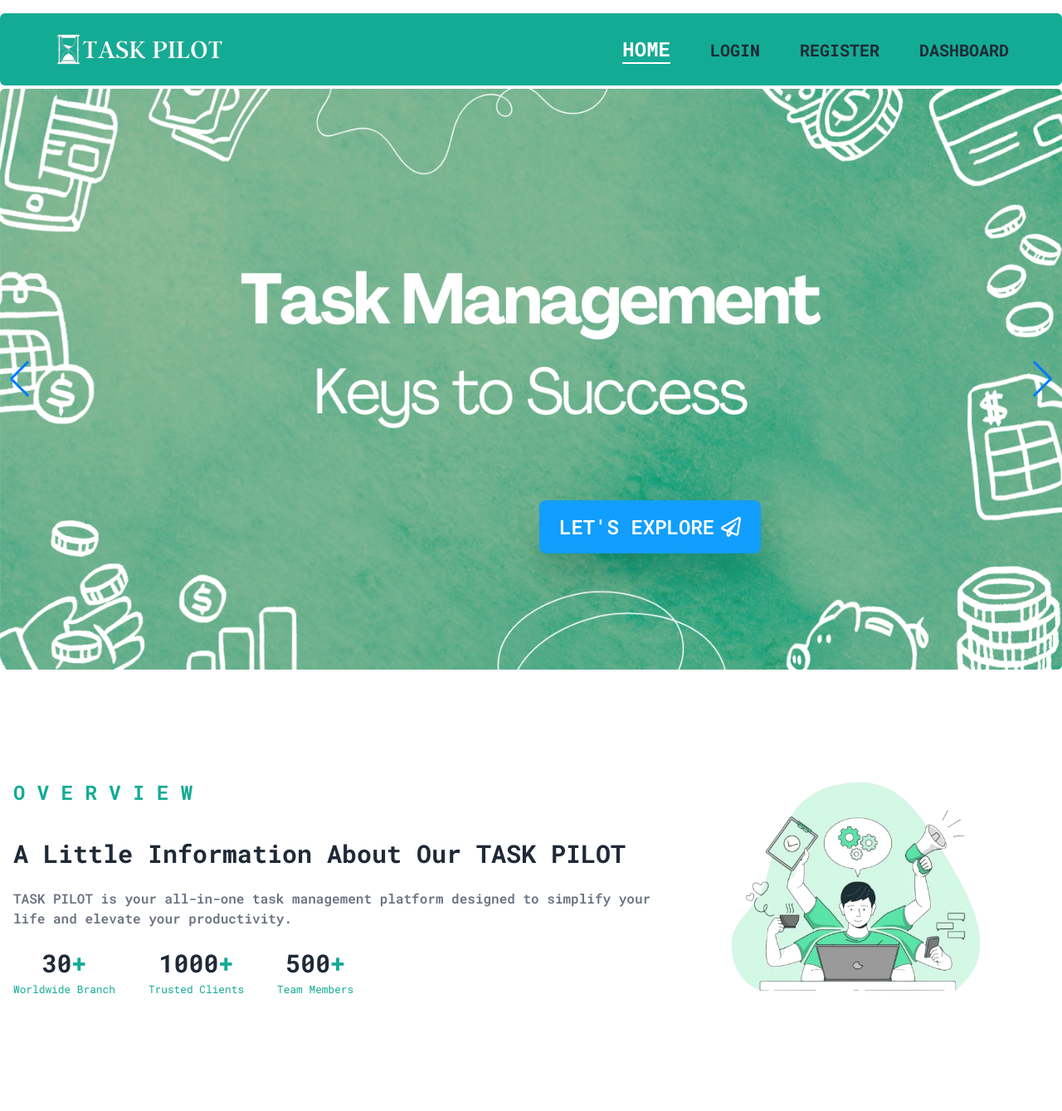
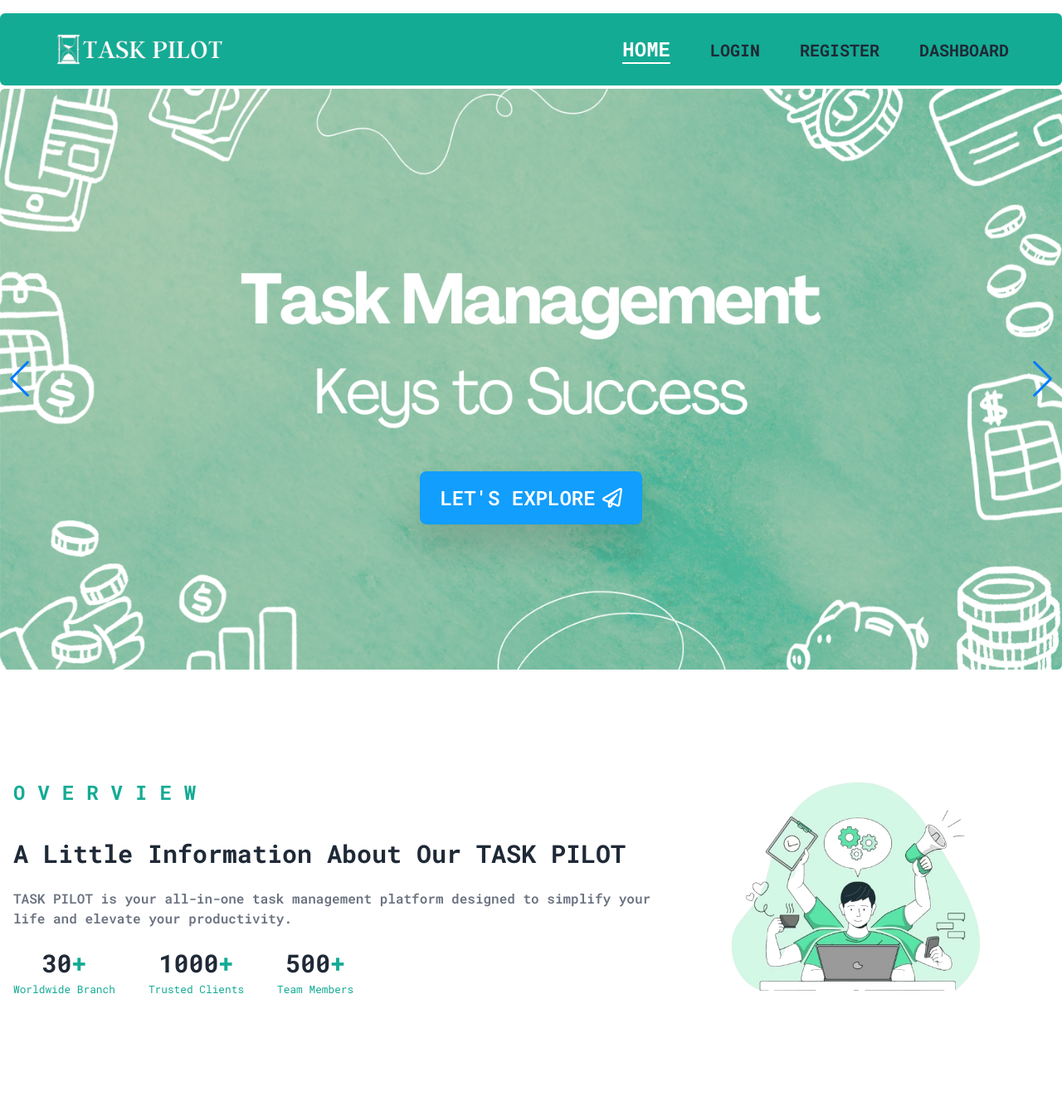
Before and after one commit to mdnoble1/task-pilot-client, a React (Vite) app: page / in a window 1280 px wide. Shown: the top 1339 px of the page at 83% size. Built offline with nearby package versions, Linux system fonts and the light colour scheme; no server answers.

Commit message:
updated some styles

```diff
--- a/src/pages/home/Overview/Overview.jsx
+++ b/src/pages/home/Overview/Overview.jsx
@@ -6,8 +6,9 @@ const Overview = () => {
       <div className="hero">
         <div className="hero-content justify-between flex-col w-full lg:flex-row">
           <div className="text-center lg:text-left">
-            <h1 className="text-2xl font-bold text-[#13ab94] w-1/2 mx-auto lg:mx-0">
-              O V E R V I E W
+            <h1 className="text-xl md:text-2xl font-bold text-[#13ab94] w-1/2 mx-auto lg:mx-0 tracking-[8px]
+            md:tracking-[15px]">
+              OVERVIEW
             </h1>
             <h2 className="text-2xl lg:text-3xl font-bold mt-4 lg:mt-10">
               A Little Information About Our TASK PILOT
--- a/src/pages/home/banner/Banner.jsx
+++ b/src/pages/home/banner/Banner.jsx
@@ -31,11 +31,26 @@ const Banner = () => {
       >
         <SwiperSlide className="relative">
           <img
-            className="h-full lg:h-[700px] w-full opacity-90 lg:rounded-md"
+            className="h-full lg:h-[700px] w-full opacity-70 lg:rounded-md"
             src={img1}
             alt=""
           />
-          <div className="absolute bottom-[40px] left-[150px] md:bottom-[60px] md:left-[290px] lg:bottom-[140px] lg:left-[650px]">
+          <div className="absolute bottom-[30px] lg:bottom-1/4 w-full text-center">
+            <NavLink to="/dashboard">
+              <button className="btn btn-sm md:btn-md lg:btn-lg bg-[#129efc] hover:bg-blue-700 border-0 font-semibold md:text-2xl text-white uppercase drop-shadow-2xl opacity-100">
+                Let's Explore{" "}
+                <FaRegPaperPlane className="text-lg md:text-2xl"></FaRegPaperPlane>
+              </button>
+            </NavLink>
+          </div>
+        </SwiperSlide>
+        <SwiperSlide className="relative">
+          <img
+            className="h-full lg:h-[700px] w-full opacity-70 lg:rounded-md"
+            src={img2}
+            alt=""
+          />
+          <div className="absolute bottom-[30px] lg:bottom-1/4 w-full text-center">
             <NavLink to="/dashboard">
               <button className="btn btn-sm md:btn-md lg:btn-lg bg-[#129efc] hover:bg-blue-700 border-0 font-semibold md:text-2xl text-white uppercase drop-shadow-2xl">
                 Let's Explore{" "}
@@ -46,11 +61,11 @@ const Banner = () => {
         </SwiperSlide>
         <SwiperSlide className="relative">
           <img
-            className="h-full lg:h-[700px] w-full opacity-90 lg:rounded-md"
-            src={img2}
+            className="h-full lg:h-[700px] w-full opacity-70 lg:rounded-md"
+            src={img3}
             alt=""
           />
-          <div className="absolute bottom-[40px] left-[150px] md:bottom-[60px] md:left-[290px] lg:bottom-[140px] lg:left-[650px]">
+          <div className="absolute bottom-[30px] lg:bottom-1/4 w-full text-center">
             <NavLink to="/dashboard">
               <button className="btn btn-sm md:btn-md lg:btn-lg bg-[#129efc] hover:bg-blue-700 border-0 font-semibold md:text-2xl text-white uppercase drop-shadow-2xl">
                 Let's Explore{" "}
@@ -61,11 +76,11 @@ const Banner = () => {
         </SwiperSlide>
         <SwiperSlide className="relative">
           <img
-            className="h-full lg:h-[700px] w-full opacity-90 lg:rounded-md"
-            src={img3}
+            className="h-full lg:h-[700px] w-full opacity-70 lg:rounded-md"
+            src={img4}
             alt=""
           />
-          <div className="absolute bottom-[40px] left-[150px] md:bottom-[60px] md:left-[290px] lg:bottom-[140px] lg:left-[650px]">
+          <div className="absolute bottom-[30px] lg:bottom-1/4 w-full text-center">
             <NavLink to="/dashboard">
               <button className="btn btn-sm md:btn-md lg:btn-lg bg-[#129efc] hover:bg-blue-700 border-0 font-semibold md:text-2xl text-white uppercase drop-shadow-2xl">
                 Let's Explore{" "}
@@ -76,26 +91,11 @@ const Banner = () => {
         </SwiperSlide>
         <SwiperSlide className="relative">
           <img
-            className="h-full lg:h-[700px] w-full opacity-90 lg:rounded-md"
-            src={img4}
-            alt=""
-          />
-          <div className="absolute bottom-[40px] left-[150px] md:bottom-[60px] md:left-[290px] lg:bottom-[140px] lg:left-[650px]">
-            <NavLink to="/dashboard">
-              <button className="btn btn-sm md:btn-md lg:btn-lg bg-[#129efc] hover:bg-blue-700 border-0 font-semibold md:text-2xl text-white uppercase drop-shadow-2xl">
-                Let's Explore{" "}
-                <FaRegPaperPlane className="text-lg md:text-2xl"></FaRegPaperPlane>
-              </button>
-            </NavLink>
-          </div>
-        </SwiperSlide>
-        <SwiperSlide className="relative">
-          <img
-            className="h-full lg:h-[700px] w-full opacity-90 lg:rounded-md"
+            className="h-full lg:h-[700px] w-full opacity-70 lg:rounded-md"
             src={img5}
             alt=""
           />
-          <div className="absolute bottom-[40px] left-[150px] md:bottom-[60px] md:left-[290px] lg:bottom-[140px] lg:left-[650px]">
+          <div className="absolute bottom-[30px] lg:bottom-1/4 w-full text-center">
             <NavLink to="/dashboard">
               <button className="btn btn-sm md:btn-md lg:btn-lg bg-[#129efc] hover:bg-blue-700 border-0 font-semibold md:text-2xl text-white uppercase drop-shadow-2xl">
                 Let's Explore{" "}
--- a/src/pages/home/forWhom/ForWhom.jsx
+++ b/src/pages/home/forWhom/ForWhom.jsx
@@ -21,7 +21,7 @@ const ForWhom = () => {
       </div>
       <div className="grid grid-cols-1 lg:grid-cols-3 gap-10 w-11/12 mx-auto my-16">
         {/* card 1 */}
-        <div className="w-96 mx-auto bg-slate-100 py-12 px-4 rounded-lg drop-shadow-2xl border-2 border-white hover:border-2 hover:border-[#13ab94] duration-500">
+        <div className="w-11/12 md:w-96 mx-auto bg-slate-100 py-12 px-4 rounded-lg drop-shadow-2xl border-2 border-white hover:border-2 hover:border-[#13ab94] duration-500">
           <PiStudentBold className="text-6xl mx-auto mb-6"></PiStudentBold>
           <h2 className="font-bold text-xl text-black mb-3">
             Empowering Students and Educators
@@ -49,7 +49,7 @@ const ForWhom = () => {
           </div>
         </div>
         {/* card 2 */}
-        <div className="w-96 mx-auto bg-slate-100 py-12 px-4 rounded-lg drop-shadow-2xl border-2 border-white hover:border-2 hover:border-[#13ab94] duration-500">
+        <div className="w-11/12 md:w-96 mx-auto bg-slate-100 py-12 px-4 rounded-lg drop-shadow-2xl border-2 border-white hover:border-2 hover:border-[#13ab94] duration-500">
           <IoPeopleCircleOutline className="text-6xl mx-auto mb-6"></IoPeopleCircleOutline>
           <h2 className="font-bold text-xl text-black mb-3">
             Elevating Individual Productivity
@@ -77,7 +77,7 @@ const ForWhom = () => {
           </div>
         </div>
         {/* card 3 */}
-        <div className="w-96 mx-auto bg-slate-100 py-12 px-4 rounded-lg drop-shadow-2xl border-2 border-white hover:border-2 hover:border-[#13ab94] duration-500">
+        <div className="w-11/12 md:w-96 mx-auto bg-slate-100 py-12 px-4 rounded-lg drop-shadow-2xl border-2 border-white hover:border-2 hover:border-[#13ab94] duration-500">
           <MdEventAvailable className="text-6xl mx-auto mb-6"></MdEventAvailable>
           <h2 className="font-bold text-xl text-black mb-3">
             Streamlining Event Planning
```
